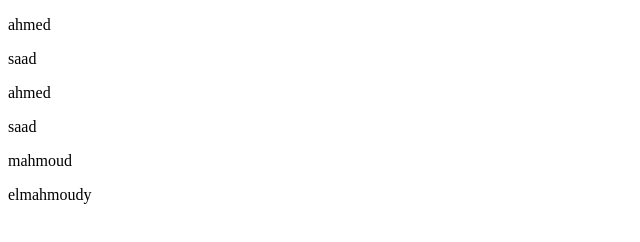
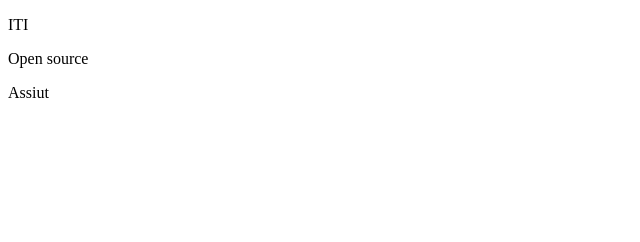
Before and after one commit to Ma7moudHelmi/ITI-OS, a plain HTML site: page index.html in a window 1280 px wide. Shown: the whole page, without its empty margins (0-640 px from the left). Drawn offline with Linux system fonts and the light colour scheme.

Commit message:
make conflict from dev

```diff
--- a/index.html
+++ b/index.html
@@ -6,13 +6,8 @@
     <title>Document</title>
   </head>
   <body>
-    <p>ahmed</p>
-    <p>saad</p>
-    <p>ahmed</p>
-    <p>saad</p>
-  </body>
-  <body>
-    <p>mahmoud</p>
-    <p>elmahmoudy</p>
+    <p>ITI</p>
+    <p>Open source</p>
+    <p>Assiut</p>
   </body>
 </html>
```
